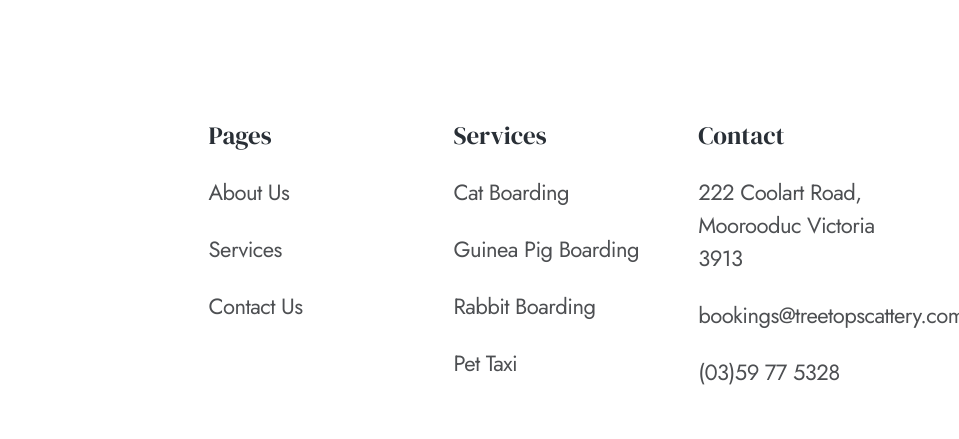
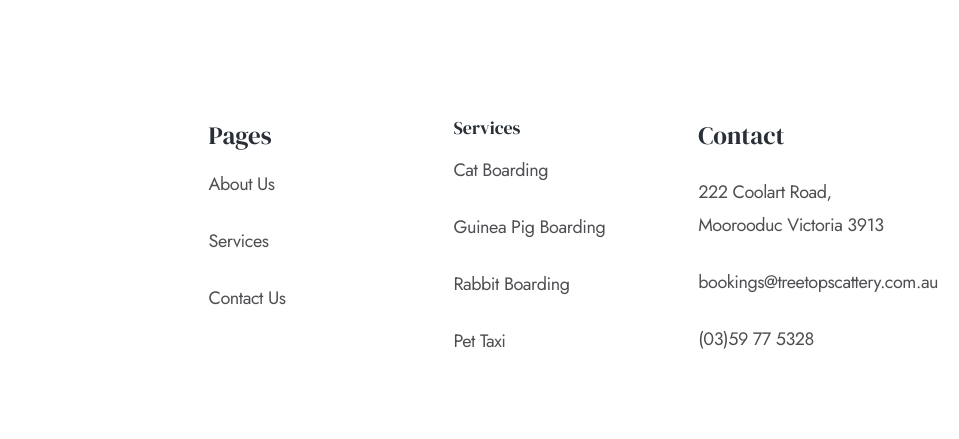
Before and after one commit to jeremyw24/treetopscattery.com.au, an Astro site: page / in a window 1280 px wide. Shown: the part 3265-3704 px from the top of the page, 321-1280 px from the left. Built offline with nearby package versions, Linux system fonts and the light colour scheme; Astro itself is replaced by a stand-in of ours.

Commit message:
fix: tweak footer styling

```diff
--- a/src/components/footer.tsx
+++ b/src/components/footer.tsx
@@ -13,7 +13,7 @@ const Footer = () => {
           <p className="tracking-tight text-base lg:text-[22px] lg:leading-[33px] font-jost text-text-gray pt-[18px] pb-[33px]">
           Warm, Loving Home-Style Care.
           </p>
-          <div className="flex gap-5 md:gap-[54px]">
+          <div className="flex gap-2 md:gap-[54px]">
             <a href="https://www.facebook.com/treetopscattery">
               <Facebook />
             </a>
@@ -22,46 +22,46 @@ const Footer = () => {
             </a>
           </div>
         </div>
-        <div className="col-span-1 flex flex-col gap-4">
-          <h5 className="text-primary-200 font-dm text-[22px] lg:text-[25px] leading-loose">
+        <div className="col-span-1 flex flex-col gap-2">
+          <h5 className="text-primary-200 font-dm text-[18px] lg:text-[25px] leading-loose">
             Pages
           </h5>
           <div className="flex flex-col gap-6">
             <a
               href="/about"
-              className="tracking-tight text-base lg:text-[22px] lg:leading-[33px] font-jost text-text-gray"
+              className="tracking-tight text-base lg:text-[18px] lg:leading-[33px] font-jost text-text-gray"
             >
               About Us
             </a>
             <a
               href="/services"
-              className="tracking-tight text-base lg:text-[22px] lg:leading-[33px] font-jost text-text-gray"
+              className="tracking-tight text-base lg:text-[18px] lg:leading-[33px] font-jost text-text-gray"
             >
               Services
             </a>
             <a
               href="/contact"
-              className="tracking-tight text-base lg:text-[22px] lg:leading-[33px] font-jost text-text-gray"
+              className="tracking-tight text-base lg:text-[18px] lg:leading-[33px] font-jost text-text-gray"
             >
               Contact Us
             </a>
           </div>
         </div>
-        <div className="col-span-1 flex flex-col gap-4">
-          <h5 className="text-primary-200 font-dm text-[22px] lg:text-[25px] leading-loose">
+        <div className="col-span-1 flex flex-col gap-2">
+          <h5 className="text-primary-200 font-dm text-[18px] lg:text-[18px] leading-loose">
             Services
           </h5>
           <div className="flex flex-col gap-6">
-            <p className="tracking-tight text-base lg:text-[22px] lg:leading-[33px] font-jost text-text-gray">
+            <p className="tracking-tight text-base lg:text-[18px] lg:leading-[33px] font-jost text-text-gray">
               Cat Boarding
             </p>
-            <p className="tracking-tight text-base lg:text-[22px] lg:leading-[33px] font-jost text-text-gray">
+            <p className="tracking-tight text-base lg:text-[18px] lg:leading-[33px] font-jost text-text-gray">
               Guinea Pig Boarding
             </p>
-            <p className="tracking-tight text-base lg:text-[22px] lg:leading-[33px] font-jost text-text-gray">
+            <p className="tracking-tight text-base lg:text-[18px] lg:leading-[33px] font-jost text-text-gray">
               Rabbit Boarding
             </p>
-            <p className="tracking-tight text-base lg:text-[22px] lg:leading-[33px] font-jost text-text-gray">
+            <p className="tracking-tight text-base lg:text-[18px] lg:leading-[33px] font-jost text-text-gray">
               Pet Taxi
             </p>
           </div>
@@ -71,13 +71,13 @@ const Footer = () => {
             Contact
           </h5>
           <div className="flex flex-col gap-6">
-            <p className="tracking-tight text-base lg:text-[22px] lg:leading-[33px] font-jost text-text-gray">
+            <p className="tracking-tight text-base lg:text-[18px] lg:leading-[33px] font-jost text-text-gray">
               222 Coolart Road, Moorooduc Victoria 3913
             </p>
-            <p className="tracking-tight text-base lg:text-[22px] lg:leading-[33px] font-jost text-text-gray">
+            <p className="tracking-tight text-base lg:text-[18px] lg:leading-[33px] font-jost text-text-gray">
               bookings@treetopscattery.com.au
             </p>
-            <p className="tracking-tight text-base lg:text-[22px] lg:leading-[33px] font-jost text-text-gray">
+            <p className="tracking-tight text-base lg:text-[18px] lg:leading-[33px] font-jost text-text-gray">
               (03)59 77 5328
             </p>
           </div>
```
